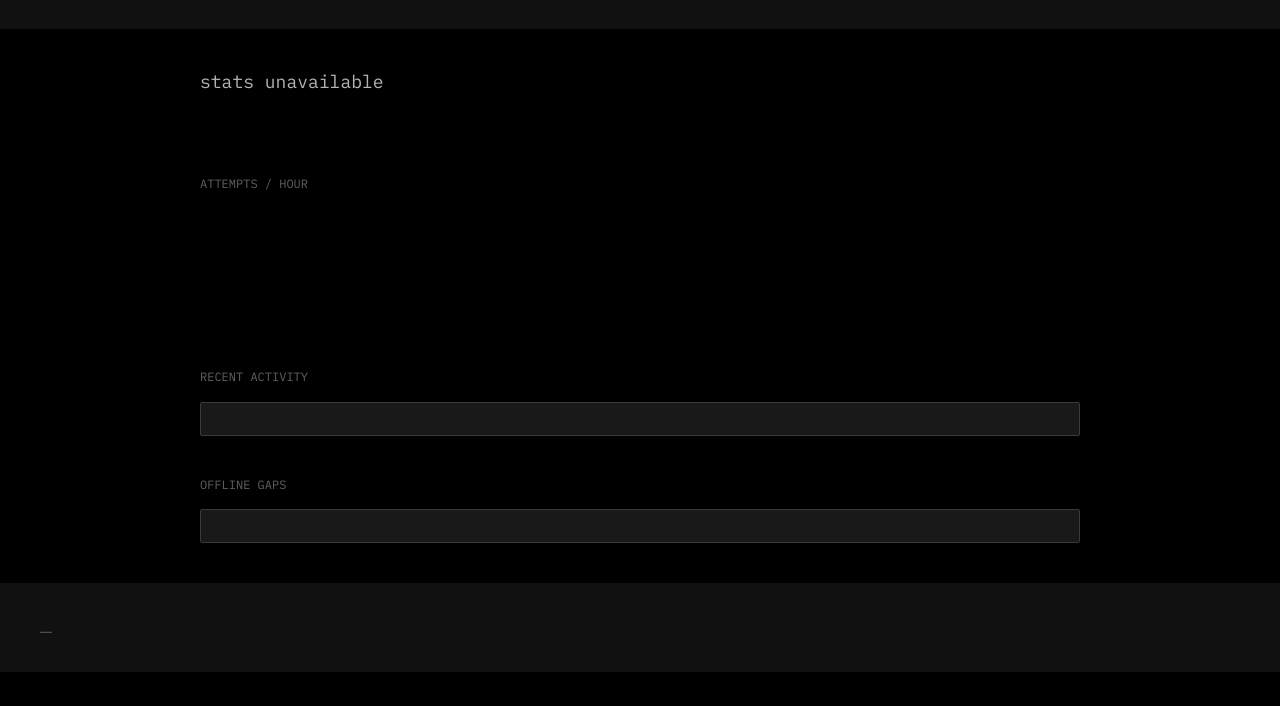
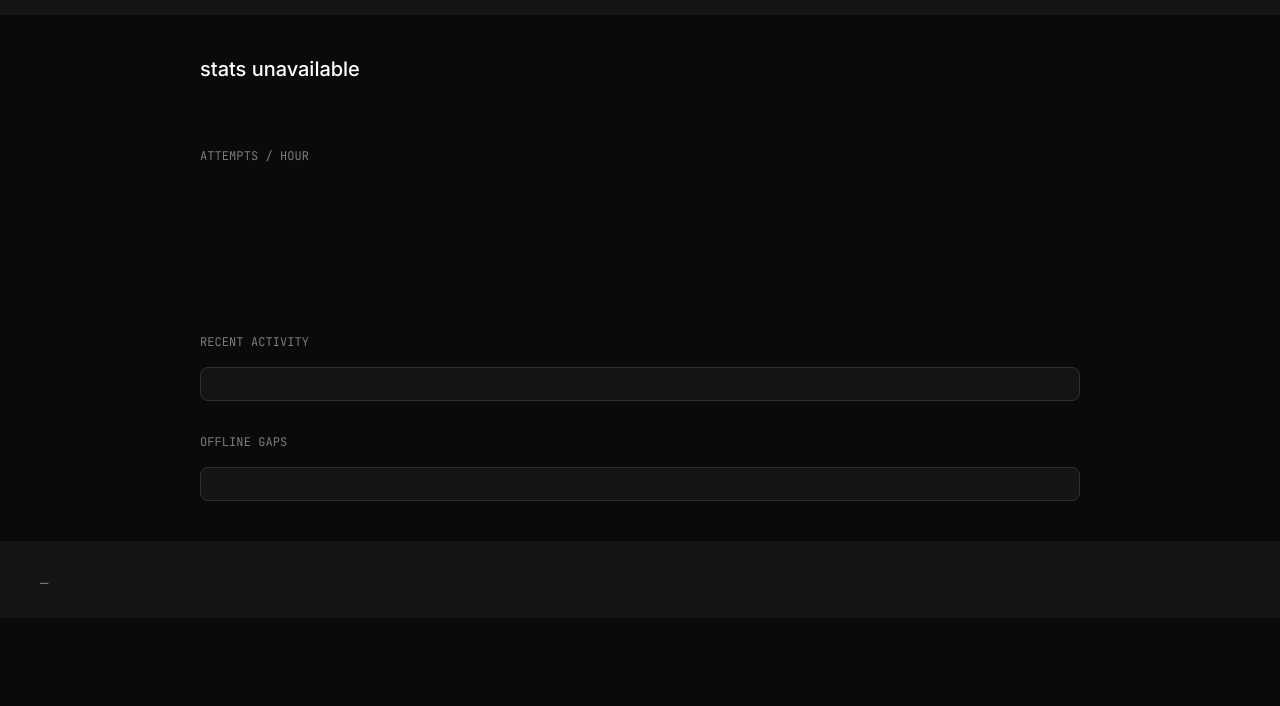
Before and after one commit to asraCWL/getOracle, a plain HTML site: page dashboard/index.html in a window 1280 px wide. Shown: the part 94-800 px from the top of the page. Drawn offline with Linux system fonts and the light colour scheme; no server answers.

Commit message:
feat: restyle dashboard with Dovetail "Midnight Command Center" guide
Swap Axiom for Dovetail: #0a0a0a/#141414 layered surfaces, #6798ff Data
Blue accent (timeline bars + success state), Inter for headings/numbers,
JetBrains Mono for labels and log lines, 8px radius, no shadows. app.js
untouched (class names unchanged).

Co-Authored-By: Claude Opus 4.7 (1M context) <noreply@anthropic.com>

```diff
--- a/dashboard/index.html
+++ b/dashboard/index.html
@@ -7,7 +7,7 @@
   <title>getOracle · capacity watch</title>
   <link rel="preconnect" href="https://fonts.googleapis.com">
   <link rel="preconnect" href="https://fonts.gstatic.com" crossorigin>
-  <link href="https://fonts.googleapis.com/css2?family=IBM+Plex+Mono:wght@400;700&family=Inter:wght@400&display=swap" rel="stylesheet">
+  <link href="https://fonts.googleapis.com/css2?family=Inter:wght@400;500;600&family=JetBrains+Mono:wght@400&display=swap" rel="stylesheet">
   <link rel="stylesheet" href="style.css">
 </head>
 <body>
--- a/dashboard/style.css
+++ b/dashboard/style.css
@@ -1,44 +1,48 @@
 :root {
-  --color-midnight-ink: #000000;
-  --color-deep-graphite: #111111;
-  --color-charcoal-surface: #191919;
-  --color-medium-gray: #3a3a3a;
-  --color-stone-accent: #606060;
-  --color-light-steel: #b4b4b4;
-  --color-almost-white: #eeeeee;
-  --color-highlight-orange: #DA5C2C;
-  --font-mono: 'IBM Plex Mono', ui-monospace, SFMono-Regular, Menlo, Monaco, Consolas, monospace;
-  --font-sans: 'Inter', ui-sans-serif, system-ui, -apple-system, sans-serif;
-  --radius: 2px;
-  --shadow-subtle: rgba(0, 0, 0, 0.05) 0px 1px 2px 0px;
+  --color-midnight-charcoal: #0a0a0a;
+  --color-off-black: #141414;
+  --color-dark-frost: #1e1e1e;
+  --color-medium-gray: #313131;
+  --color-light-gray: #454545;
+  --color-dim-gray: #7c7c7c;
+  --color-silver-dust: #a7a7a7;
+  --color-polar-white: #ffffff;
+  --color-data-blue: #6798ff;
+  --font-inter: 'Inter', ui-sans-serif, system-ui, -apple-system, BlinkMacSystemFont, "Segoe UI", Roboto, sans-serif;
+  --font-mono: 'JetBrains Mono', ui-monospace, SFMono-Regular, Menlo, Monaco, Consolas, monospace;
+  --radius: 8px;
 }
 
 * { box-sizing: border-box; margin: 0; padding: 0; }
 
 body {
-  background: var(--color-midnight-ink);
-  color: var(--color-light-steel);
-  font-family: var(--font-mono);
-  font-size: 14px;
-  line-height: 1.43;
+  background: var(--color-midnight-charcoal);
+  color: var(--color-silver-dust);
+  font-family: var(--font-inter);
+  font-size: 16px;
+  line-height: 1.5;
+  letter-spacing: -0.012px;
 }
 
 .band {
-  background: var(--color-deep-graphite);
-  padding: 32px 40px;
+  background: var(--color-off-black);
+  padding: 24px 40px;
 }
 
 header h1 {
-  font-weight: 700;
+  font-weight: 600;
   font-size: 24px;
-  color: var(--color-almost-white);
+  line-height: 1.33;
+  letter-spacing: -0.025px;
+  color: var(--color-polar-white);
 }
 
 .subtitle,
 .caption {
-  font-family: var(--font-sans);
-  font-size: 12px;
-  color: var(--color-stone-accent);
+  font-family: var(--font-mono);
+  font-size: 14px;
+  letter-spacing: 0.083px;
+  color: var(--color-dim-gray);
   margin-top: 8px;
 }
 
@@ -48,17 +52,20 @@ main {
   padding: 40px;
   display: flex;
   flex-direction: column;
-  gap: 40px;
+  gap: 32px;
 }
 
 .status-line {
-  font-size: 18px;
-  color: var(--color-light-steel);
+  font-size: 20px;
+  font-weight: 500;
+  line-height: 1.4;
+  letter-spacing: -0.021px;
+  color: var(--color-polar-white);
 }
 
 .status-line.created {
-  font-weight: 700;
-  color: var(--color-highlight-orange);
+  font-weight: 600;
+  color: var(--color-data-blue);
 }
 
 .cards {
@@ -72,28 +79,34 @@ main {
 }
 
 .card {
-  background: var(--color-charcoal-surface);
+  background: var(--color-off-black);
   border: 1px solid var(--color-medium-gray);
   border-radius: var(--radius);
-  box-shadow: var(--shadow-subtle);
-  padding: 32px;
+  padding: 16px;
 }
 
 .card .value {
-  font-weight: 700;
+  font-weight: 600;
   font-size: 32px;
-  color: var(--color-almost-white);
+  line-height: 1.29;
+  letter-spacing: -0.031px;
+  color: var(--color-polar-white);
 }
 
 .card .label {
-  color: var(--color-light-steel);
+  font-family: var(--font-mono);
+  font-size: 12px;
+  letter-spacing: 0.071px;
+  color: var(--color-dim-gray);
   margin-top: 8px;
 }
 
 h2 {
+  font-family: var(--font-mono);
   font-size: 12px;
   font-weight: 400;
-  color: var(--color-stone-accent);
+  letter-spacing: 0.071px;
+  color: var(--color-dim-gray);
   margin-bottom: 16px;
 }
 
@@ -107,7 +120,8 @@ h2 {
 .timeline .bar {
   flex: 1;
   min-height: 2px;
-  background: var(--color-highlight-orange);
+  background: var(--color-data-blue);
+  border-radius: 2px 2px 0 0;
 }
 
 .timeline .bar.empty {
@@ -116,10 +130,14 @@ h2 {
 
 .loglist {
   list-style: none;
-  background: var(--color-charcoal-surface);
+  background: var(--color-off-black);
   border: 1px solid var(--color-medium-gray);
   border-radius: var(--radius);
-  padding: 16px 32px;
+  padding: 16px;
+  font-family: var(--font-mono);
+  font-size: 14px;
+  letter-spacing: 0.071px;
+  color: var(--color-silver-dust);
 }
 
 .loglist li {
```
Also changed, not shown: 1 other file.
